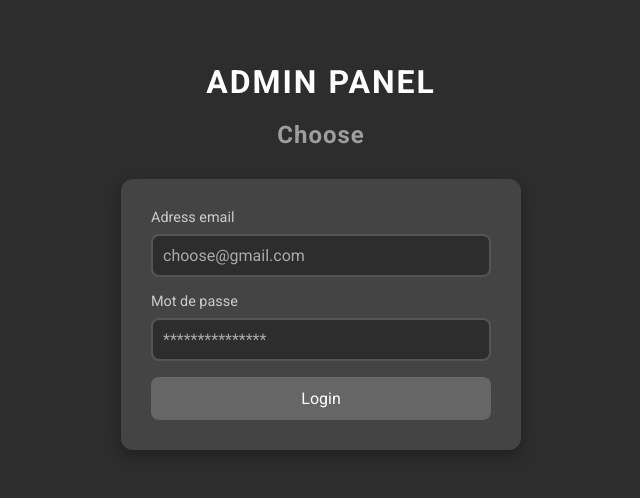
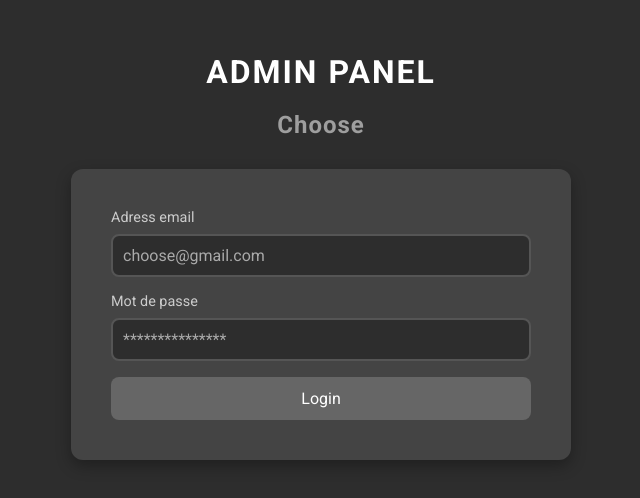
Before and after one commit to BrahimCodeA/Chooser-App, a React (Vite) app in the folder admin/: page /add in a window 1280 px wide. Shown: the part 144-642 px from the top of the page, without its empty margins (319-959 px from the left). Built offline with nearby package versions, Linux system fonts and the light colour scheme.

Commit message:
add responsive for Login Page

```diff
--- a/admin/src/components/Login/Login.scss
+++ b/admin/src/components/Login/Login.scss
@@ -115,8 +115,10 @@
 }
 
 @media (min-width: 1024px) {
-  form {
-    max-width: 500px;
-    padding: 40px;
+  .login-container {
+    form {
+      max-width: 500px;
+      padding: 40px;
+    }
   }
 }
```
